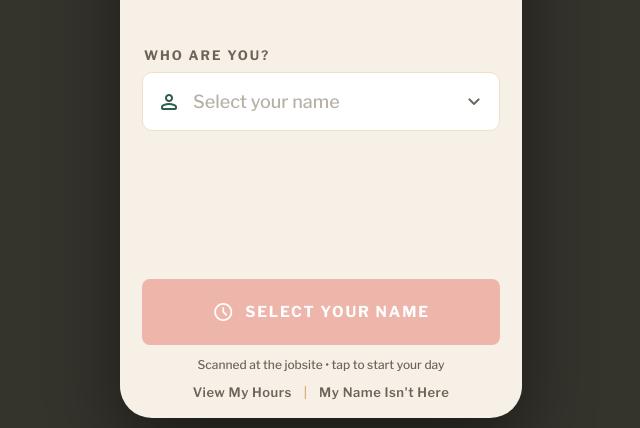
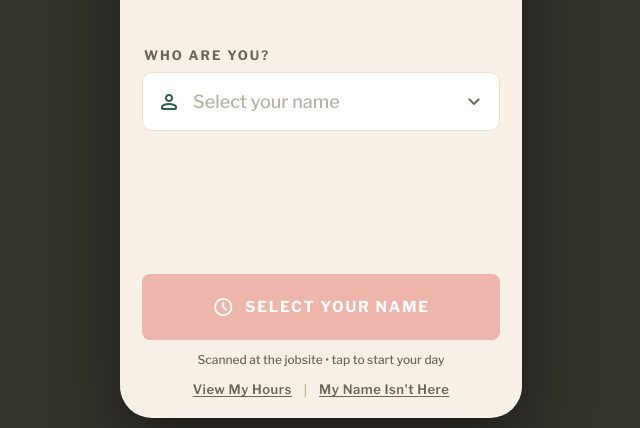
Before and after one commit to bfbtools/timeclock, a website: page public/index.html in a window 1280 px wide. Both pictures are taken after a click on the button "EN". Shown: the part 372-800 px from the top of the page, without its empty margins (319-959 px from the left). Drawn offline with nearby package versions, Linux system fonts and the light colour scheme; no server answers.

Commit message:
Fix clipped underline on linkbtn (View My Hours / Log Out)
The 16px-tall link buttons clipped their own underline; give .linkbtn
line-height room and a tighter underline offset so it renders.

Co-Authored-By: Claude Opus 4.8 <noreply@anthropic.com>

```diff
--- a/public/css/styles.css
+++ b/public/css/styles.css
@@ -131,8 +131,8 @@ select.empty{color:var(--placeholder);font-weight:500;}
 .clock-btn.ghost .material-symbols-rounded{color:var(--pine);}
 .hint{text-align:center;font-size:12px;color:var(--ink-soft);margin-top:12px;font-weight:500;}
 .linkbtn{display:block;width:100%;background:transparent;border:0;color:var(--ink-soft);
-  font-family:'Libre Franklin';font-weight:600;font-size:13px;letter-spacing:.5px;text-align:center;
-  margin-top:14px;cursor:pointer;text-decoration:underline;text-underline-offset:3px;text-transform:capitalize;}
+  font-family:'Libre Franklin';font-weight:600;font-size:13px;letter-spacing:.5px;text-align:center;line-height:1.6;
+  margin-top:14px;cursor:pointer;text-decoration:underline;text-underline-offset:2px;text-transform:capitalize;}
 /* Icon ligatures must not be transformed (would break "chevron_left" etc.). */
 .material-symbols-rounded{text-transform:none;}
 /* Two tertiary links on one line, divided by "|", to save vertical space. */
```
